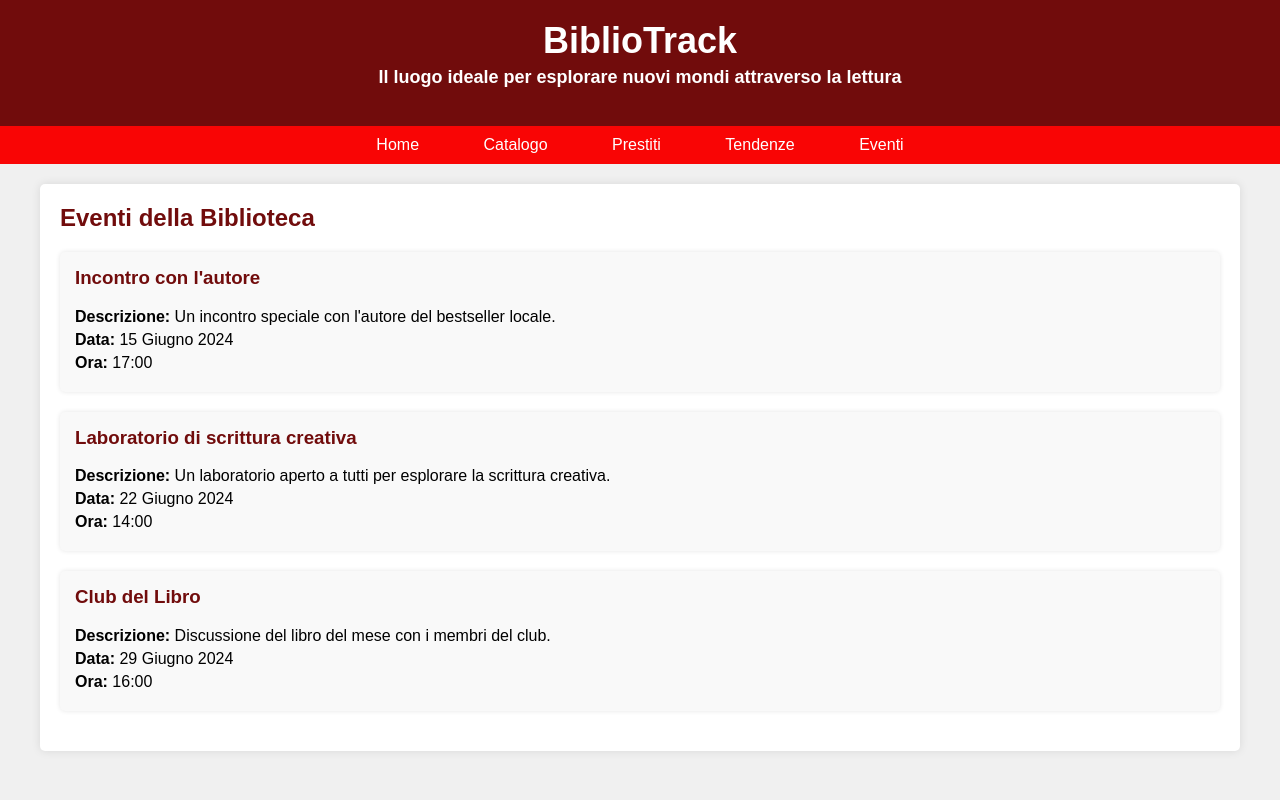
After one commit to rickyruozzi/BiblioTrack, a PHP site: page /eventi.html in a window 1280 px wide. The commit adds this page. Run offline with PHP 8.4, Linux system fonts and the light colour scheme.

Commit message:
migliorie

```diff
--- a/catalogo.php
+++ b/catalogo.php
@@ -88,6 +88,7 @@
         <a href="catalogo.php">Catalogo</a>
         <a href="prestiti.html">Prestiti</a>
         <a href="tendenze.php">Tendenze</a>
+        <a href="eventi.html">eventi</a>
     </nav>
     <div class="container">
         <div class="catalog-section">
--- /dev/null
+++ b/eventi.html
@@ -0,0 +1,118 @@
+<!DOCTYPE html>
+<html lang="it">
+<head>
+    <meta charset="UTF-8">
+    <meta name="viewport" content="width=device-width, initial-scale=1.0">
+    <title>Eventi - BiblioTrack</title>
+    <link rel="icon" href="LogoBiblioteca.png" type="image/x-icon">
+    <style>
+        body {
+            font-family: Arial, sans-serif;
+            margin: 0;
+            padding: 0;
+            background-color: #f0f0f0;
+        }
+        header {
+            background-color: #710c0c;
+            color: #fff;
+            padding: 20px 0;
+            text-align: center;
+        }
+        header h1 {
+            margin: 0;
+            font-size: 36px;
+            cursor: pointer;
+        }
+        header h3 {
+            margin-top: 5px;
+            font-size: 18px;
+            cursor: pointer;
+        }
+        nav {
+            background-color: #f90505;
+            padding: 10px 0;
+            text-align: center;
+            position: relative;
+        }
+        nav a {
+            color: #fff;
+            text-decoration: none;
+            padding: 10px 20px;
+            margin: 0 10px;
+            border-radius: 5px;
+            transition: background-color 0.3s;
+        }
+        nav a:hover {
+            background-color: #500606;
+        }
+        .container {
+            max-width: 1200px;
+            margin: 20px auto;
+            padding: 0 20px;
+        }
+        .section {
+            background-color: #fff;
+            padding: 20px;
+            border-radius: 5px;
+            box-shadow: 0 0 10px rgba(0, 0, 0, 0.1);
+            margin-top: 20px;
+        }
+        .section h2 {
+            margin-top: 0;
+            color: #710c0c;
+        }
+        .event {
+            background-color: #f9f9f9;
+            padding: 15px;
+            border-radius: 5px;
+            margin-bottom: 20px;
+            box-shadow: 0 0 5px rgba(0, 0, 0, 0.1);
+        }
+        .event h3 {
+            margin-top: 0;
+            color: #710c0c;
+        }
+        .event p {
+            margin: 5px 0;
+        }
+    </style>
+</head>
+<body>
+    <header id="header">
+        <h1>BiblioTrack</h1>
+        <h3>Il luogo ideale per esplorare nuovi mondi attraverso la lettura</h3>
+    </header>
+    <nav>
+        <a href="index.html">Home</a>
+        <a href="catalogo.php">Catalogo</a>
+        <a href="prestiti.html">Prestiti</a>
+        <a href="tendenze.php">Tendenze</a>
+        <a href="eventi.html">Eventi</a>
+    </nav>
+    <div class="container">
+        <section class="section">
+            <h2>Eventi della Biblioteca</h2>
+            <!-- Esempio di evento -->
+            <div class="event">
+                <h3>Incontro con l'autore</h3>
+                <p><strong>Descrizione:</strong> Un incontro speciale con l'autore del bestseller locale.</p>
+                <p><strong>Data:</strong> 15 Giugno 2024</p>
+                <p><strong>Ora:</strong> 17:00</p>
+            </div>
+            <div class="event">
+                <h3>Laboratorio di scrittura creativa</h3>
+                <p><strong>Descrizione:</strong> Un laboratorio aperto a tutti per esplorare la scrittura creativa.</p>
+                <p><strong>Data:</strong> 22 Giugno 2024</p>
+                <p><strong>Ora:</strong> 14:00</p>
+            </div>
+            <div class="event">
+                <h3>Club del Libro</h3>
+                <p><strong>Descrizione:</strong> Discussione del libro del mese con i membri del club.</p>
+                <p><strong>Data:</strong> 29 Giugno 2024</p>
+                <p><strong>Ora:</strong> 16:00</p>
+            </div>
+            <!-- Fine esempi di eventi -->
+        </section>
+    </div>
+</body>
+</html>
--- a/gestore.php
+++ b/gestore.php
@@ -94,7 +94,7 @@ $conn = new mysqli($servername, $username, $password, $dbname);
 if ($conn->connect_error) {
     die("Connessione fallita: " . $conn->connect_error);
 }
-$sql = "SELECT PK_Id_utente FROM utenti WHERE fk_user = '$user'";
+$sql = "SELECT PK_Id_utente FROM utenti WHERE username = '$user'";
 $result = $conn->query($sql);
 
 if ($result->num_rows > 0) {
--- a/index.html
+++ b/index.html
@@ -144,6 +144,7 @@
         <a href="catalogo.php">Catalogo</a>
         <a href="prestiti.html">Prestiti</a>
         <a href="tendenze.php">Tendenze</a>
+        <a href="eventi.html">eventi</a>
     </nav>
     <div class="container">
         <a href="catalogo.php">
--- a/prestiti.html
+++ b/prestiti.html
@@ -73,6 +73,7 @@
         <a href="catalogo.php">Catalogo</a>
         <a href="prestiti.html">Prestiti</a>
         <a href="tendenze.php">Tendenze</a>
+        <a href="eventi.html">eventi</a>
     </nav>
     <div class="container">
         <div class="div-class">
--- a/tendenze.php
+++ b/tendenze.php
@@ -130,6 +130,7 @@ table tbody tr:hover {
         <a href="catalogo.php">Catalogo</a>
         <a href="prestiti.html">Prestiti</a>
         <a href="tendenze.php">Tendenze</a>
+        <a href="eventi.html">eventi</a>
     </nav>
     <div class="container">
         <section class="catalog-section">
```
Also changed, not shown: abilita_utente.php (+7 -3 lines).
